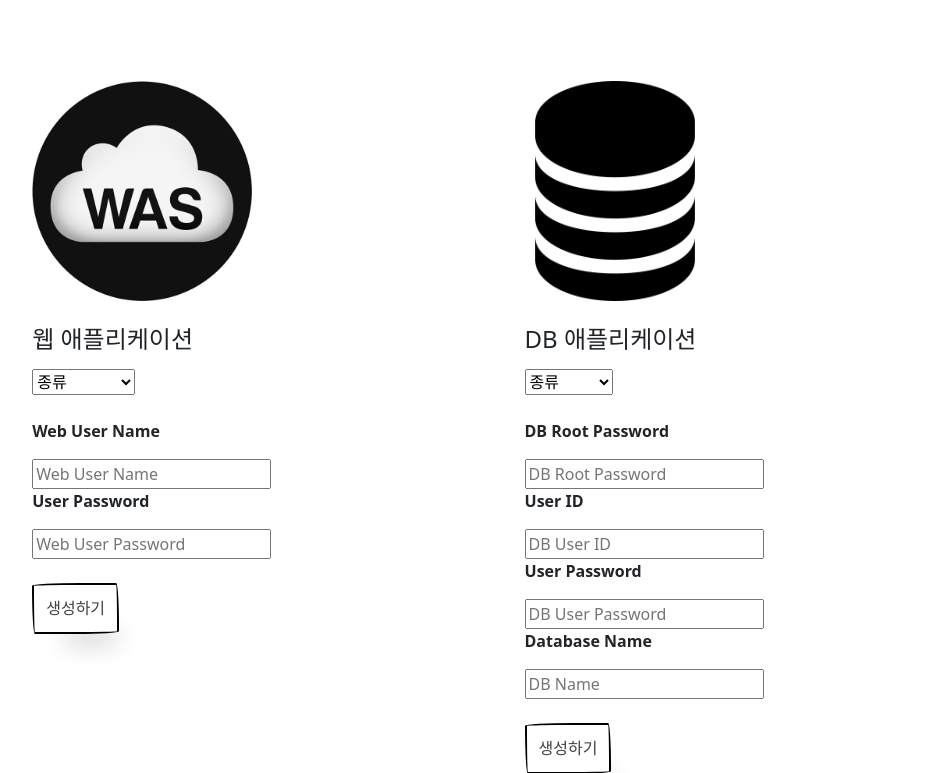
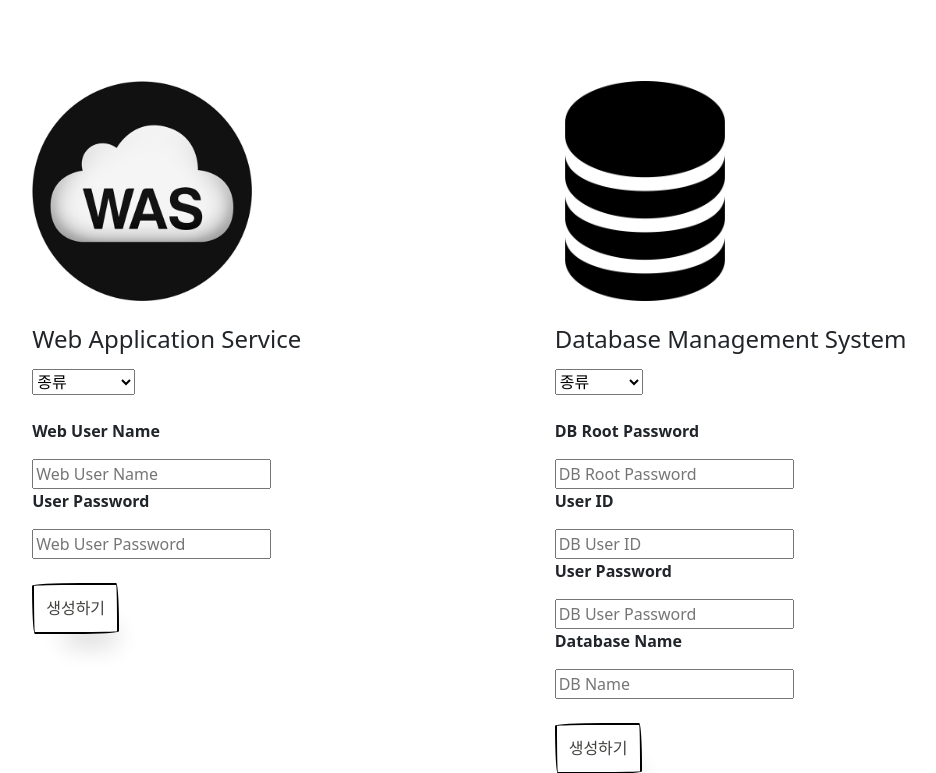
Before and after one commit to sjin1105/DevSecOpsToolChain, a Django app: page /pybo/app/ in a window 1280 px wide. Shown: the part 225-998 px from the top of the page, without its empty margins (304-1240 px from the left). Run offline with Django 4.2, Linux system fonts and the light colour scheme; parts of the project's set-up code (start-up, migrations or seed data) failed here and were passed over; some libraries are stand-ins or nearby versions.

Commit message:
Update appcreate.html

```diff
--- a/mysite/templates/pybo/appcreate.html
+++ b/mysite/templates/pybo/appcreate.html
@@ -29,7 +29,7 @@
     <div style="margin-left: 24%; margin-right: 17%;">
         <img draggable="false" src="{% static 'was.png' %}" style="width:220px; height:220px;">
         <br><br>
-        <h4>웹 애플리케이션</h4>
+        <h4>Web Application Service</h4>
         <form method='post' class='post-form my-3' action="{% url 'pybo:webapp' %}">
             {% csrf_token %}
             <select name="web" id='web'>
@@ -54,7 +54,7 @@
     <div>
         <img draggable="false" src="{% static 'db.png' %}" style="margin-left: 10px; width:160px; height:220px;">
         <br><br>
-        <h4>DB 애플리케이션</h4>
+        <h4>Database Management System</h4>
         <form method='post' class='post-form my-3' action="{% url 'pybo:dbapp' %}">
             {% csrf_token %}
             <select name="db" id='db'>
```
